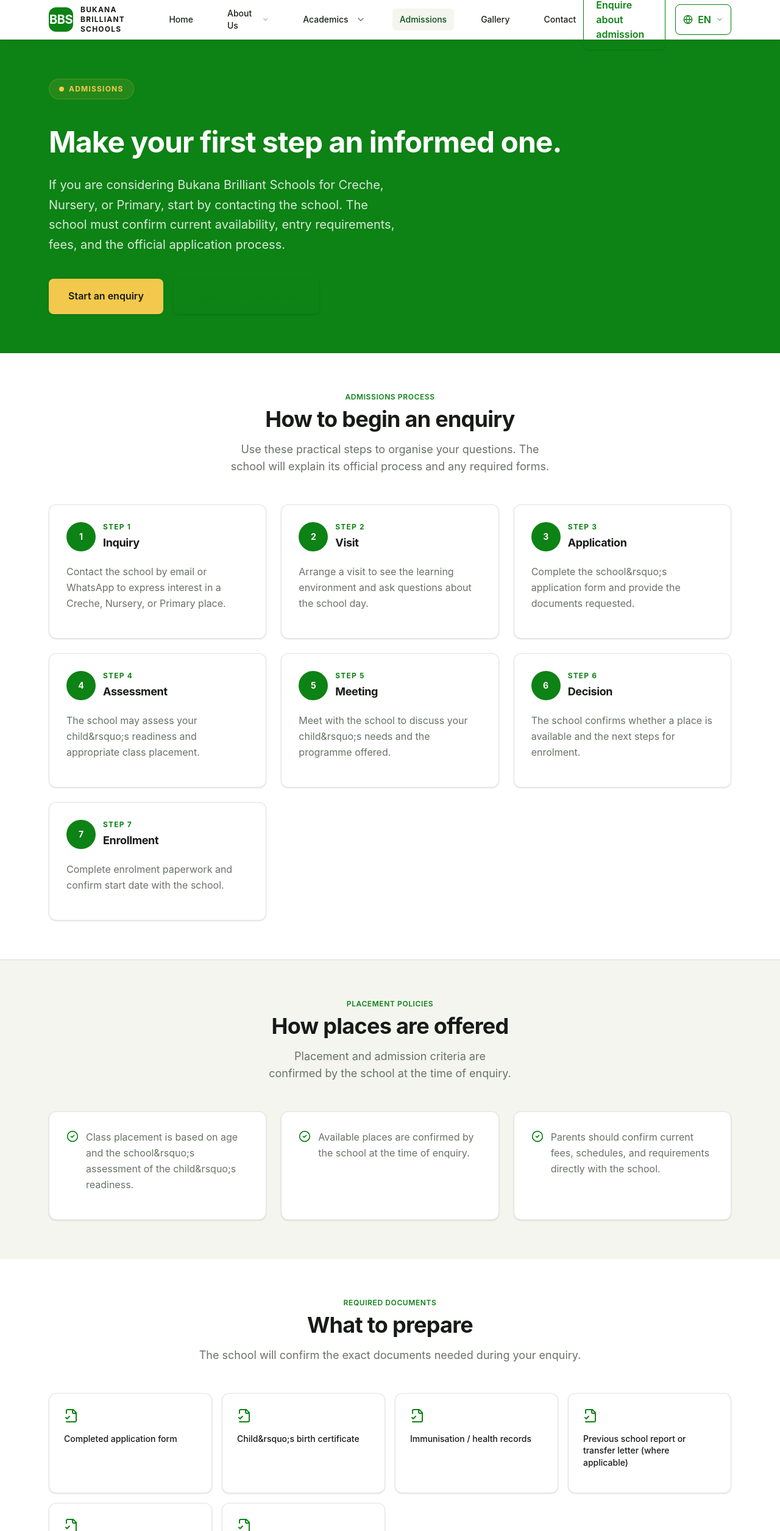
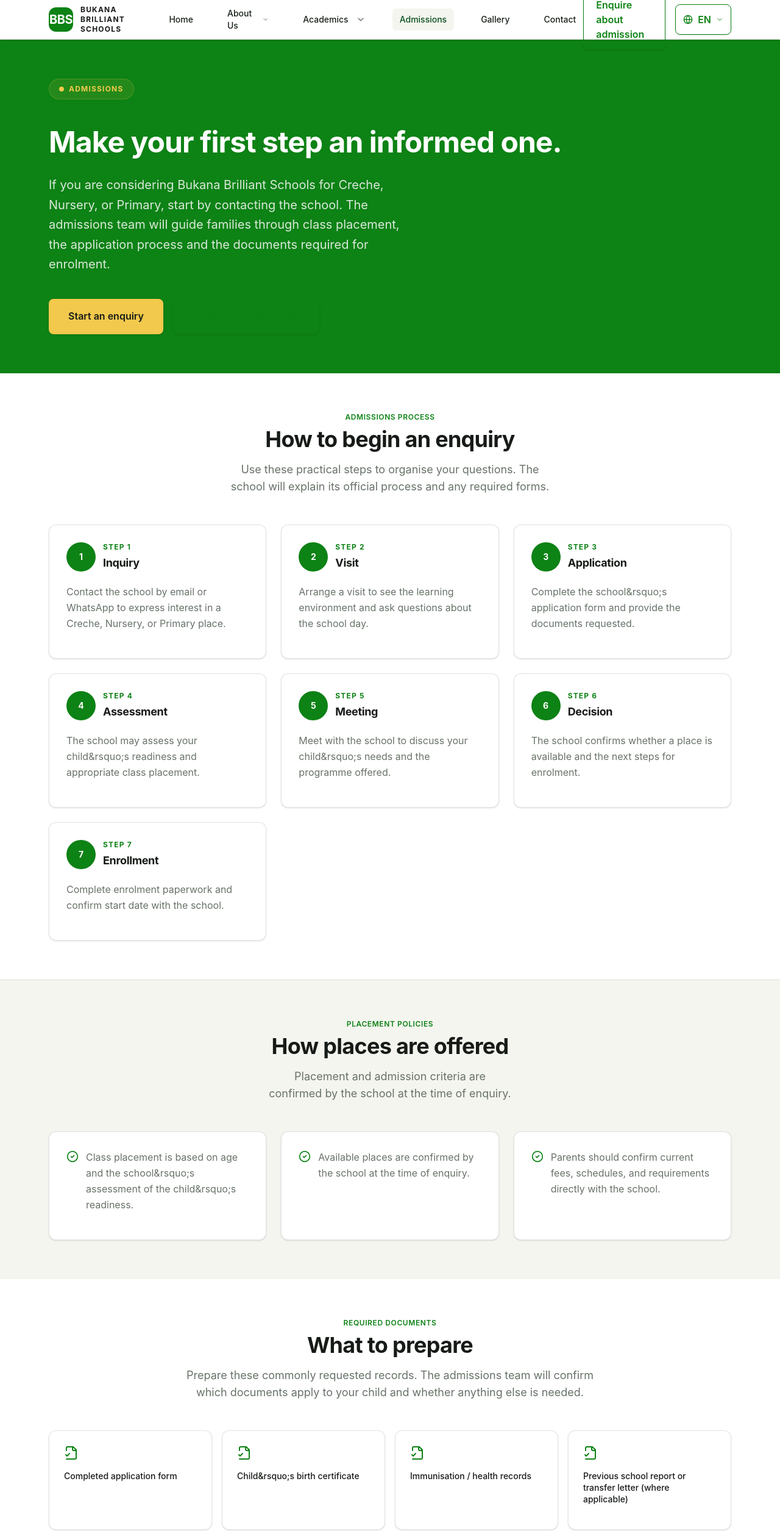
Before and after one commit to blinkzdlfx-cell/bukana-brilliant-schools, a React (Vite) app: page /admissions in a window 1280 px wide. Shown: the top 2510 px of the page at 61% size. Built offline with nearby package versions, Linux system fonts and the light colour scheme.

Commit message:
Clarify admissions steps without publishing school fees

```diff
--- a/src/pages/AdmissionsPage.jsx
+++ b/src/pages/AdmissionsPage.jsx
@@ -41,8 +41,7 @@ function HeroSection() {
             className="mb-10 max-w-xl text-lg leading-relaxed text-[#dbe8dc] md:text-xl"
           >
             If you are considering Bukana Brilliant Schools for Creche, Nursery, or Primary, start by contacting the
-            school. The school must confirm current availability, entry requirements, fees, and the official application
-            process.
+            school. The admissions team will guide families through class placement, the application process and the documents required for enrolment.
           </motion.p>
           <div className="flex flex-col sm:flex-row gap-4">
             <Button variant="accent" href="/contact" className="px-8 py-4">
@@ -125,7 +124,7 @@ function DocumentsSection() {
         <SectionHeading
           eyebrow="Required documents"
           title="What to prepare"
-          description="The school will confirm the exact documents needed during your enquiry."
+          description="Prepare these commonly requested records. The admissions team will confirm which documents apply to your child and whether anything else is needed."
         />
         <div className="mt-12 grid gap-4 md:grid-cols-2 lg:grid-cols-4">
           {requiredDocuments.map((doc) => (
```
